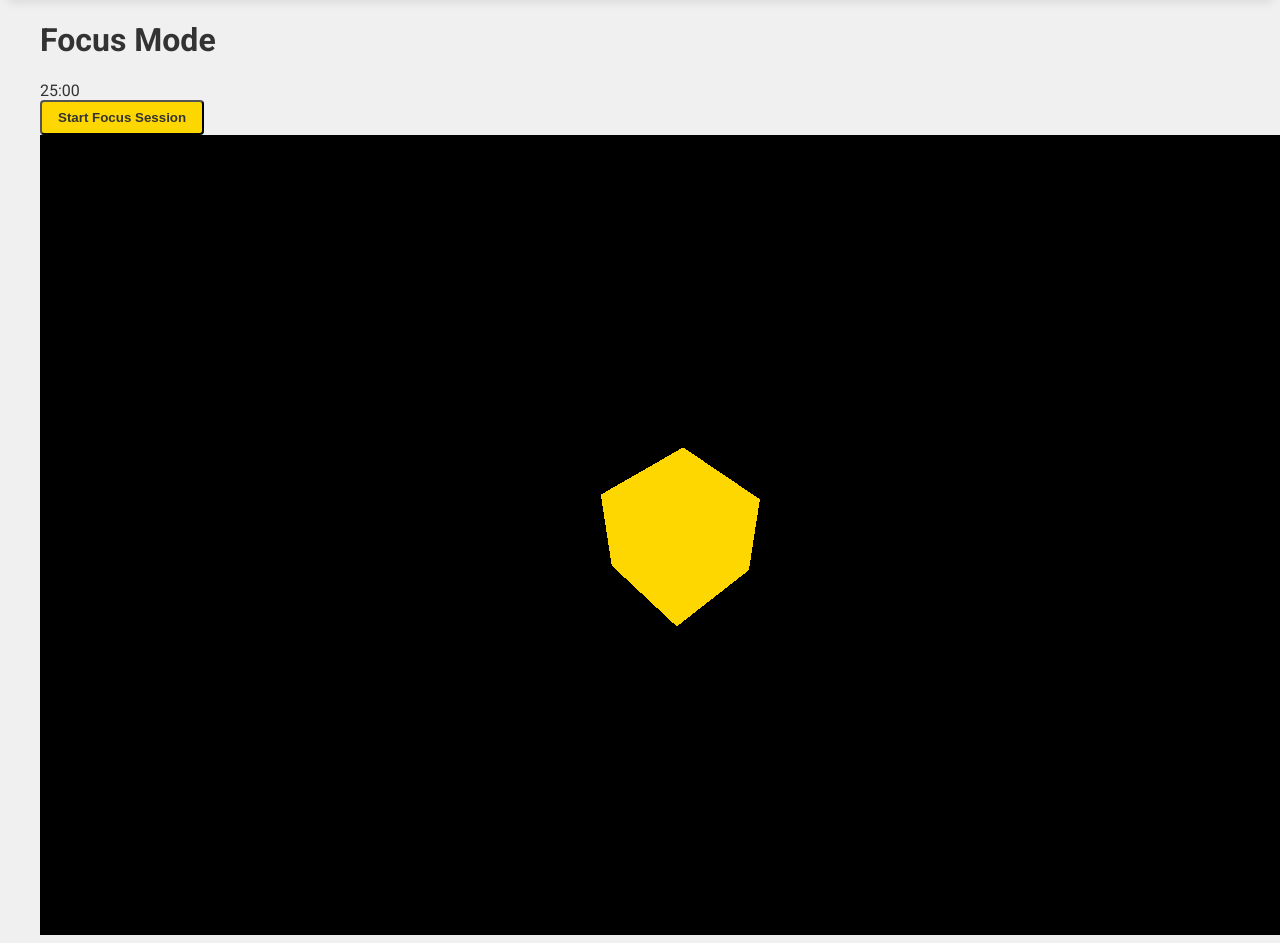
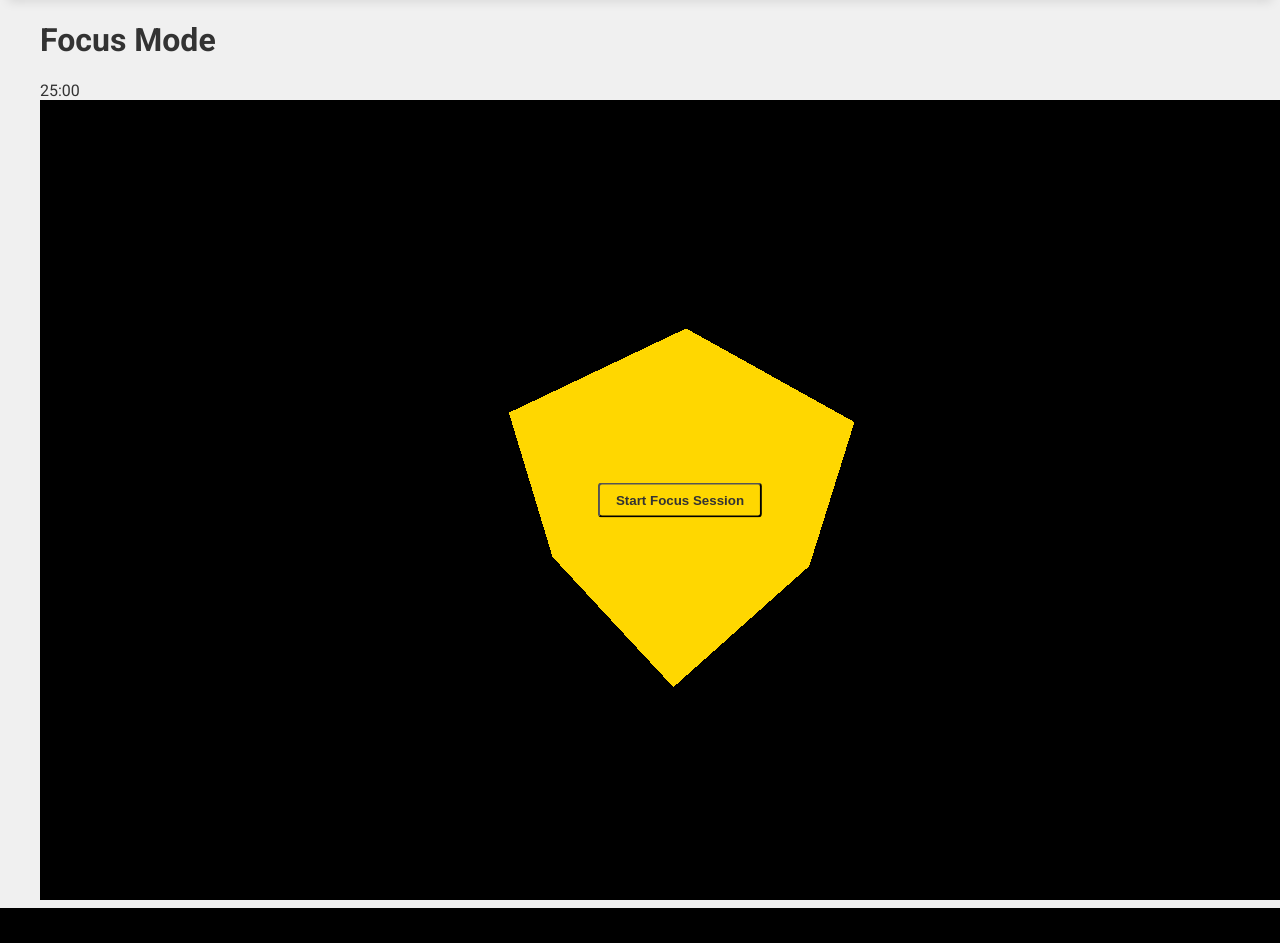
Before and after one commit to poeticinspiired/ADHDFocus, a Flask app: page /focus in a window 1280 px wide. Shown: the part 80-1023 px from the top of the page. After the commit the page ends 988 px from the top, so only its background shows below. Run offline with Flask 3, Linux system fonts and the light colour scheme; data that the repository does not hold is empty.

Commit message:
Agent query: Please check if the Focus Mode page loads correctly. Verify that the 3D cube is larger, the 'Start Focus Session' button is centered within the 3D scene, and the button moves to stay centered when the window is resized. Also, confirm that the focus timer and session functionality still work as expected.

```diff
--- a/app/static/css/styles.css
+++ b/app/static/css/styles.css
@@ -194,3 +194,15 @@ body.dark-mode .sun-moon::after {
 .slide-in {
     animation: slideIn 0.5s ease-in-out;
 }
+
+#focus-3d {
+    position: relative;
+}
+
+#start-focus {
+    position: absolute;
+    top: 50%;
+    left: 50%;
+    transform: translate(-50%, -50%);
+    z-index: 10;
+}
--- a/app/static/js/focus.js
+++ b/app/static/js/focus.js
@@ -11,7 +11,7 @@ function initThreeJS() {
     renderer.setSize(window.innerWidth, window.innerHeight);
     document.getElementById('focus-3d').appendChild(renderer.domElement);
 
-    const geometry = new THREE.BoxGeometry();
+    const geometry = new THREE.BoxGeometry(2, 2, 2);
     const material = new THREE.MeshBasicMaterial({ color: 0xffd700 });
     cube = new THREE.Mesh(geometry, material);
     scene.add(cube);
@@ -26,6 +26,17 @@ function animate() {
     cube.rotation.x += 0.01;
     cube.rotation.y += 0.01;
     renderer.render(scene, camera);
+    positionButton();
+}
+
+function positionButton() {
+    const button = document.getElementById('start-focus');
+    const vector = new THREE.Vector3(0, 0, 0);
+    vector.project(camera);
+    vector.x = (vector.x + 1) / 2 * window.innerWidth;
+    vector.y = -(vector.y - 1) / 2 * window.innerHeight;
+    button.style.left = `${vector.x}px`;
+    button.style.top = `${vector.y}px`;
 }
 
 function startFocusSession() {
--- a/app/templates/focus.html
+++ b/app/templates/focus.html
@@ -5,15 +5,16 @@
     <h1 class="text-3xl font-bold mb-6 text-gray-800 dark:text-gray-200 slide-in">Focus Mode</h1>
     <div id="focus-timer" class="text-6xl font-bold mb-8 text-gray-800 dark:text-gray-200 fade-in">25:00</div>
     <div class="space-x-4 mb-8">
-        <button id="start-focus" class="btn bg-yellow-500 hover:bg-yellow-600 text-gray-800 transform hover:scale-105 transition-all">
-            Start Focus Session
-        </button>
         <button id="end-focus" class="btn bg-red-500 hover:bg-red-600 text-white transform hover:scale-105 transition-all" style="display: none;">
             End Focus Session
         </button>
     </div>
     <div id="focus-message" class="mt-4 text-xl text-gray-600 dark:text-gray-400 fade-in"></div>
-    <div id="focus-3d" class="mt-8 w-full h-64 rounded-lg shadow-lg overflow-hidden"></div>
+    <div id="focus-3d" class="mt-8 w-full h-96 rounded-lg shadow-lg overflow-hidden relative">
+        <button id="start-focus" class="btn bg-yellow-500 hover:bg-yellow-600 text-gray-800 transform hover:scale-105 transition-all absolute top-1/2 left-1/2 -translate-x-1/2 -translate-y-1/2 z-10">
+            Start Focus Session
+        </button>
+    </div>
 </div>
 {% endblock %}
 
```
